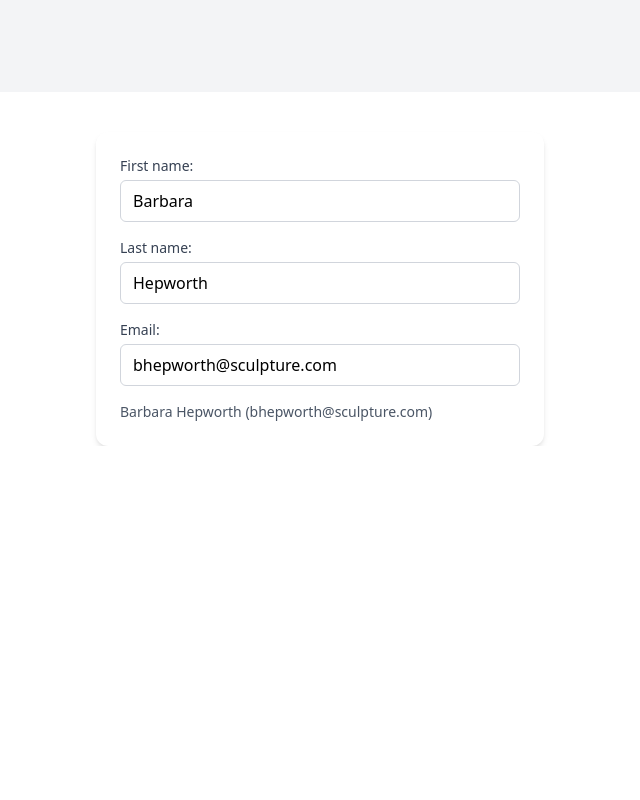
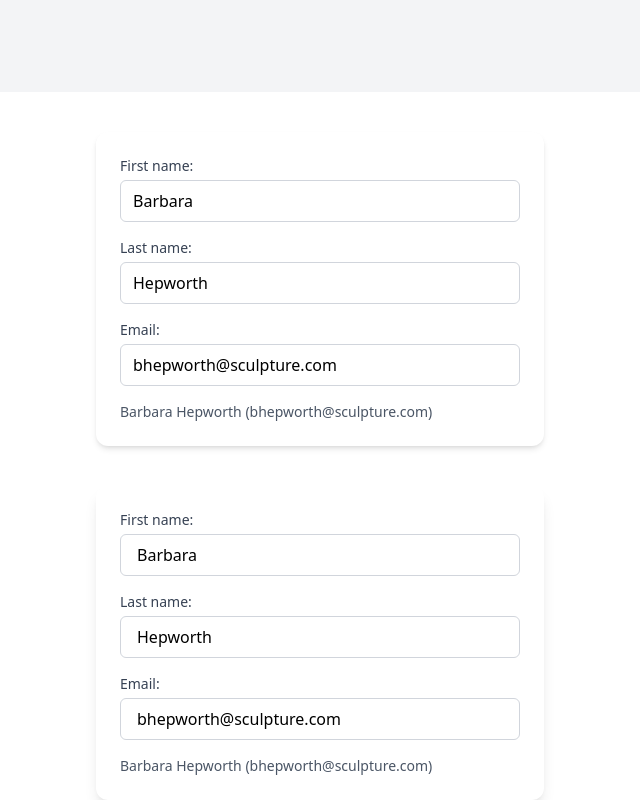
Before and after one commit to mehedihasanshohan/react-events, a React (Vite) app: page / in a window 1280 px wide. Shown: the part 2544-3344 px from the top of the page, without its empty margins (336-976 px from the left). Before the commit the page ends 2990 px from the top, so only its background shows below. Built offline with nearby package versions, Linux system fonts and the light colour scheme.

Commit message:
Using a single event handler for multiple fields

```diff
--- a/src/App.jsx
+++ b/src/App.jsx
@@ -5,6 +5,7 @@ import Counter from './Counter.jsx';
 import Batching from './Batching.jsx';
 import MovingDot from './MovingDot.jsx';
 import MultipleObjectsState from './assets/multipleObjectsState.jsx';
+import MultipleFieldSingleHandler from './MultipleFieldsSingleHandler.jsx';
 export default function Gallery() {
   const [index, setIndex] = useState(0);
 
@@ -37,6 +38,7 @@ export default function Gallery() {
       <Batching></Batching>
       <MovingDot></MovingDot>
       <MultipleObjectsState></MultipleObjectsState>
+      <MultipleFieldSingleHandler></MultipleFieldSingleHandler>
     </div>
   );
 }
--- /dev/null
+++ b/src/MultipleFieldsSingleHandler.jsx
@@ -0,0 +1,63 @@
+import { useState } from 'react';
+
+export default function MultipleFieldsSingleHandler() {
+  const [person, setPerson] = useState({
+    firstName: 'Barbara',
+    lastName: 'Hepworth',
+    email: 'bhepworth@sculpture.com'
+  });
+
+  function handleChange(e) {
+    setPerson({
+      ...person,
+      [e.target.name]: e.target.value
+    });
+  }
+
+  return (
+    <div className="max-w-md mx-auto mt-10 p-6 bg-white rounded-xl shadow-lg space-y-4">
+      <div>
+        <label className="block text-sm font-medium text-gray-700 mb-1">
+          First name:
+        </label>
+        <input
+          type="text"
+          name="firstName"
+          value={person.firstName}
+          onChange={handleChange}
+          className="w-full px-4 py-2 border border-gray-300 rounded-md focus:outline-none focus:ring focus:border-blue-400"
+        />
+      </div>
+
+      <div>
+        <label className="block text-sm font-medium text-gray-700 mb-1">
+          Last name:
+        </label>
+        <input
+          type="text"
+          name="lastName"
+          value={person.lastName}
+          onChange={handleChange}
+          className="w-full px-4 py-2 border border-gray-300 rounded-md focus:outline-none focus:ring focus:border-blue-400"
+        />
+      </div>
+
+      <div>
+        <label className="block text-sm font-medium text-gray-700 mb-1">
+          Email:
+        </label>
+        <input
+          type="email"
+          name="email"
+          value={person.email}
+          onChange={handleChange}
+          className="w-full px-4 py-2 border border-gray-300 rounded-md focus:outline-none focus:ring focus:border-blue-400"
+        />
+      </div>
+
+      <p className="text-gray-600 text-sm mt-4">
+        {person.firstName} {person.lastName} ({person.email})
+      </p>
+    </div>
+  );
+}
```
